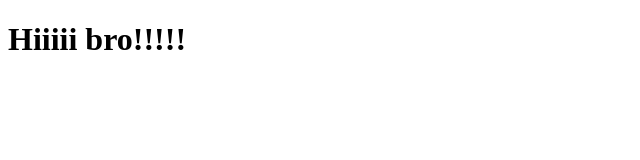
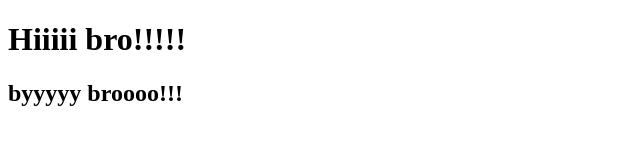
Before and after one commit to roshankokitkar/Demo_branch, a plain HTML site: page index.html in a window 1280 px wide. Shown: the whole page, without its empty margins (0-640 px from the left). Drawn offline with Linux system fonts and the light colour scheme.

Commit message:
h2 added

```diff
--- a/index.html
+++ b/index.html
@@ -9,6 +9,7 @@
 
 <body>
   <h1>Hiiiii bro!!!!!</h1>
+  <h2>byyyyy broooo!!!</h2>
 </body>
 
 </html>
```
